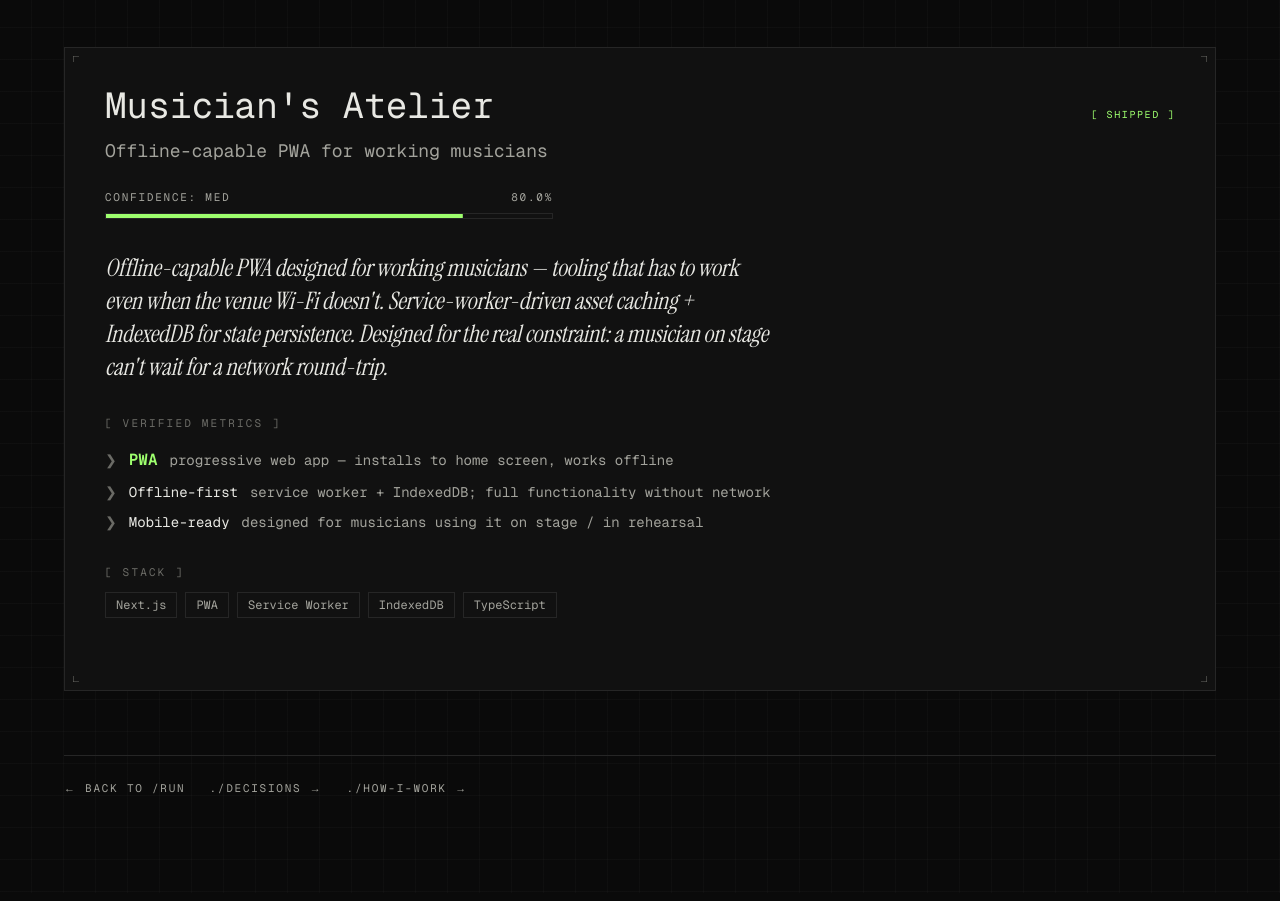
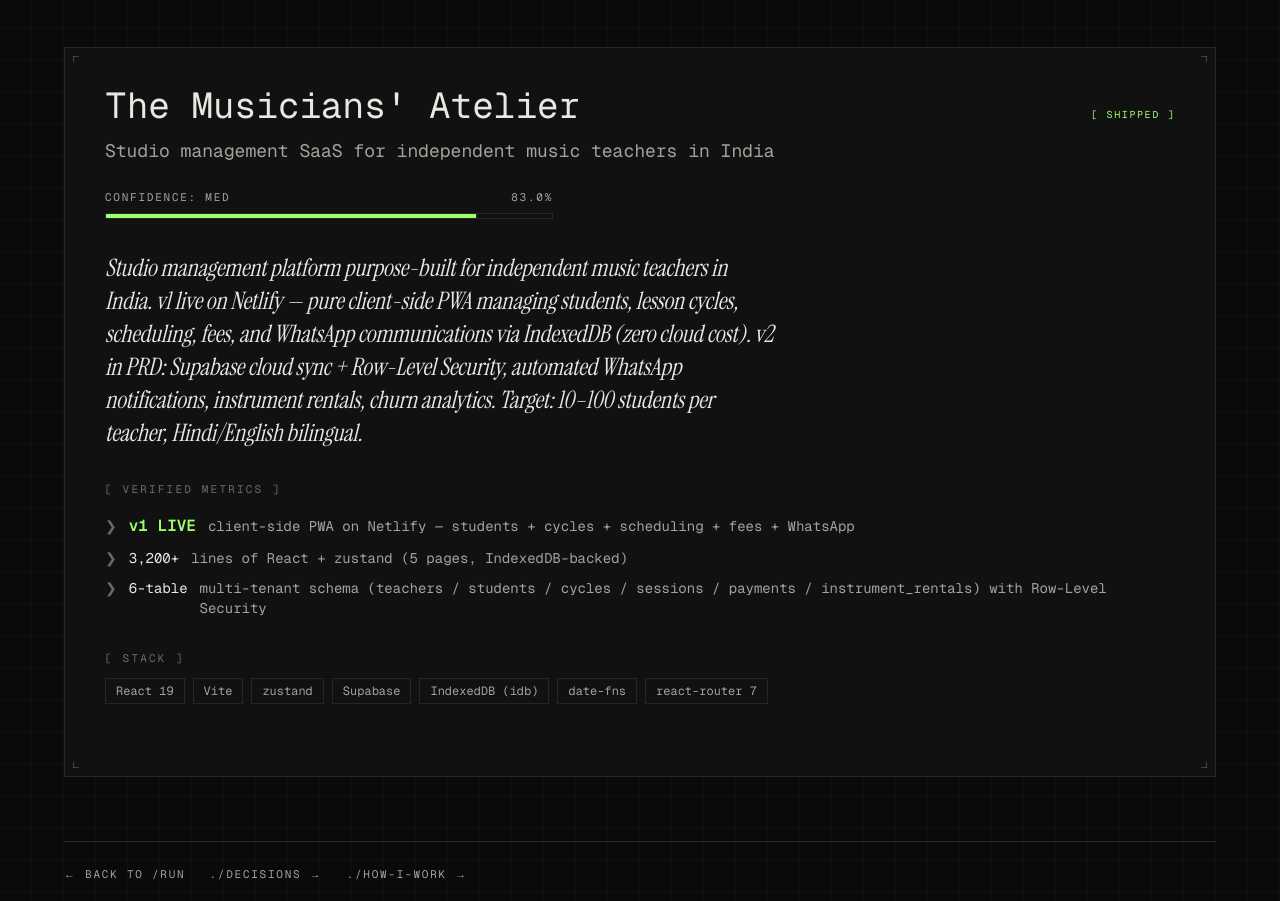
Before and after one commit to srijanarya/srijan-portfolio, a Next.js app: page /work in a window 1280 px wide. Shown: the part 4580-5481 px from the top of the page. Built offline with nearby package versions, Linux system fonts and the light colour scheme.

Commit message:
Musicians' Atelier: replace placeholder with verified facts from local source. SaaS for music teachers in India, v1 LIVE on Netlify, 3200+ LOC React+zustand, 6-table multi-tenant schema with RLS, WhatsApp integration. Confidence 0.80→0.83

```diff
--- a/app/data/projects.ts
+++ b/app/data/projects.ts
@@ -130,22 +130,22 @@ export const PROJECTS: Project[] = [
   },
   {
     id: "musicians-atelier",
-    name: "Musician's Atelier",
-    subtitle: "Offline-capable PWA for working musicians",
+    name: "The Musicians' Atelier",
+    subtitle: "Studio management SaaS for independent music teachers in India",
     status: "shipped",
-    confidence: 0.80,
+    confidence: 0.83,
     confidenceLabel: "MED",
     metrics: [
-      { value: "PWA",         label: "progressive web app — installs to home screen, works offline" },
-      { value: "Offline-first", label: "service worker + IndexedDB; full functionality without network" },
-      { value: "Mobile-ready", label: "designed for musicians using it on stage / in rehearsal" },
+      { value: "v1 LIVE",   label: "client-side PWA on Netlify — students + cycles + scheduling + fees + WhatsApp" },
+      { value: "3,200+",    count: 3200, suffix: "+", label: "lines of React + zustand (5 pages, IndexedDB-backed)" },
+      { value: "6-table",   label: "multi-tenant schema (teachers / students / cycles / sessions / payments / instrument_rentals) with Row-Level Security" },
     ],
     blurb:
-      "Offline-capable PWA designed for working musicians — tooling that has to work even when the venue Wi-Fi doesn't. Service-worker-driven asset caching + IndexedDB for state persistence. Designed for the real constraint: a musician on stage can't wait for a network round-trip.",
-    stack: ["Next.js", "PWA", "Service Worker", "IndexedDB", "TypeScript"],
+      "Studio management platform purpose-built for independent music teachers in India. v1 live on Netlify — pure client-side PWA managing students, lesson cycles, scheduling, fees, and WhatsApp communications via IndexedDB (zero cloud cost). v2 in PRD: Supabase cloud sync + Row-Level Security, automated WhatsApp notifications, instrument rentals, churn analytics. Target: 10–100 students per teacher, Hindi/English bilingual.",
+    stack: ["React 19", "Vite", "zustand", "Supabase", "IndexedDB (idb)", "date-fns", "react-router 7"],
     hero: false,
     testimonials: [
-      { status: "pending", author: "Musician user", source: "linkedin" },
+      { status: "pending", author: "Music teacher user (v1 Netlify deployment)", source: "linkedin" },
     ],
   },
 ];
```
